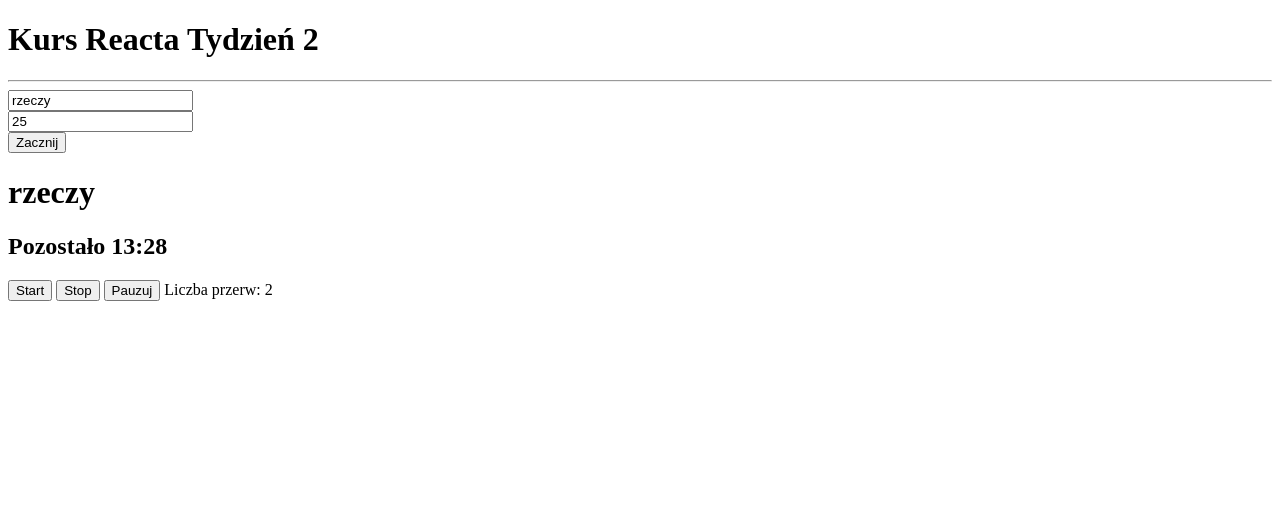
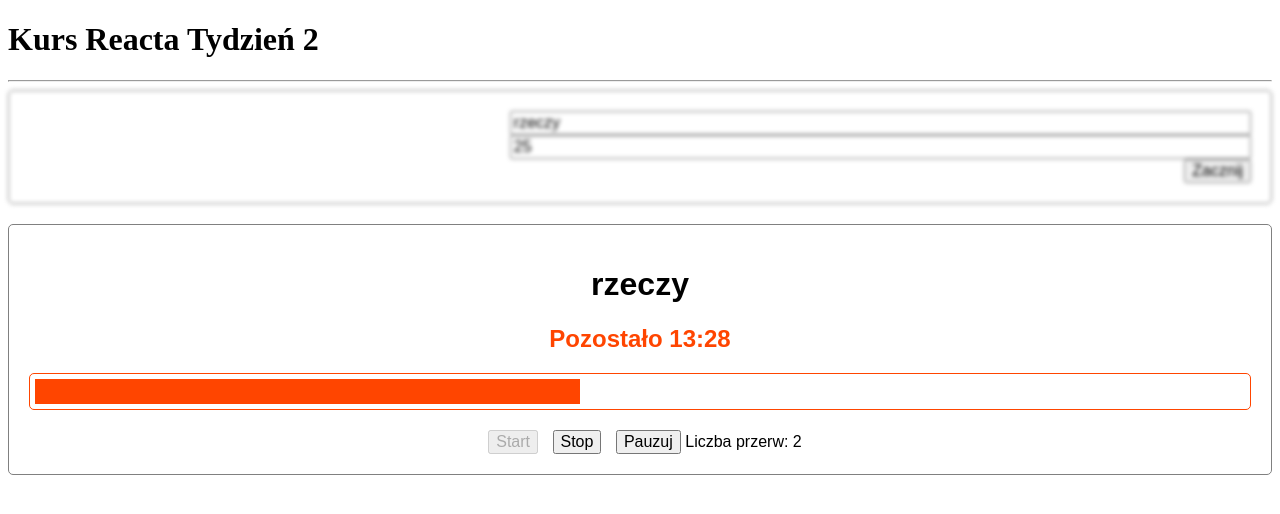
Before and after one commit to KamilMilewski/pomodoro-react-app, a plain HTML site: page index.html in a window 1280 px wide. Drawn offline with Linux system fonts and the light colour scheme.

Commit message:
Add some styles

```diff
--- a/index.html
+++ b/index.html
@@ -4,22 +4,75 @@
   <meta charset="UTF-8">
   <meta name="viewport" content="width=device-width, initial-scale=1.0">
   <title>Kurs Reakta - Tydzien 2</title>
+  <style>
+    .App {
+      font-family: sans-serif;
+    }
+    .TimeboxEditor {
+      text-align: right;
+      border: 1px solid gray;
+      border-radius: 5px;
+      padding: 20px;
+      margin-bottom: 20px;
+    }
+
+    input {
+      min-width: 60%;
+      margin-left: 20px;
+      font-size: 16px;
+    }
+
+    button {
+      font-size: 16px;
+      margin-left: 10px;
+    }
+
+    .Timebox {
+      border: 1px solid gray;
+      border-radius: 5px;
+      padding: 20px;
+      text-align: center;
+    }
+
+    .Clock {
+      color: orangered;
+    }
+
+    .ProgressBar {
+      border: 1px solid orangered;
+      border-radius: 5px;
+      height: 25px;
+      margin-bottom: 20px;
+      padding: 5px;
+    }
+
+    .ProgressBar > div {
+      height: 100%;
+      background-color: orangered;
+    }
+
+    .inactive {
+      filter: blur(2px) grayscale(1)
+    }
+
+  </style>
 </head>
 <body>
   <h1>Kurs Reacta Tydzień 2</h1>
   <hr>
   <div class="App">
-    <div class="TimeboxEditor"></div>
+    <div class="TimeboxEditor inactive">
       <label for="Co robisz"><input value="rzeczy" type="text"></label><br>
       <label for="Ile minut?"><input value="25" type="number"></label><br>
       <button>Zacznij</button>
+    </div>
     <div class="Timebox">
       <h1>rzeczy</h1>
-      <h2>Pozostało 13:28</h2>
+      <h2 class="Clock">Pozostało 13:28</h2>
       <div class="ProgressBar">
         <div style="width: 45%"></div>
       </div>
-      <button>Start</button>
+      <button disabled>Start</button>
       <button>Stop</button>
       <button>Pauzuj</button>
       Liczba przerw: 2
```
